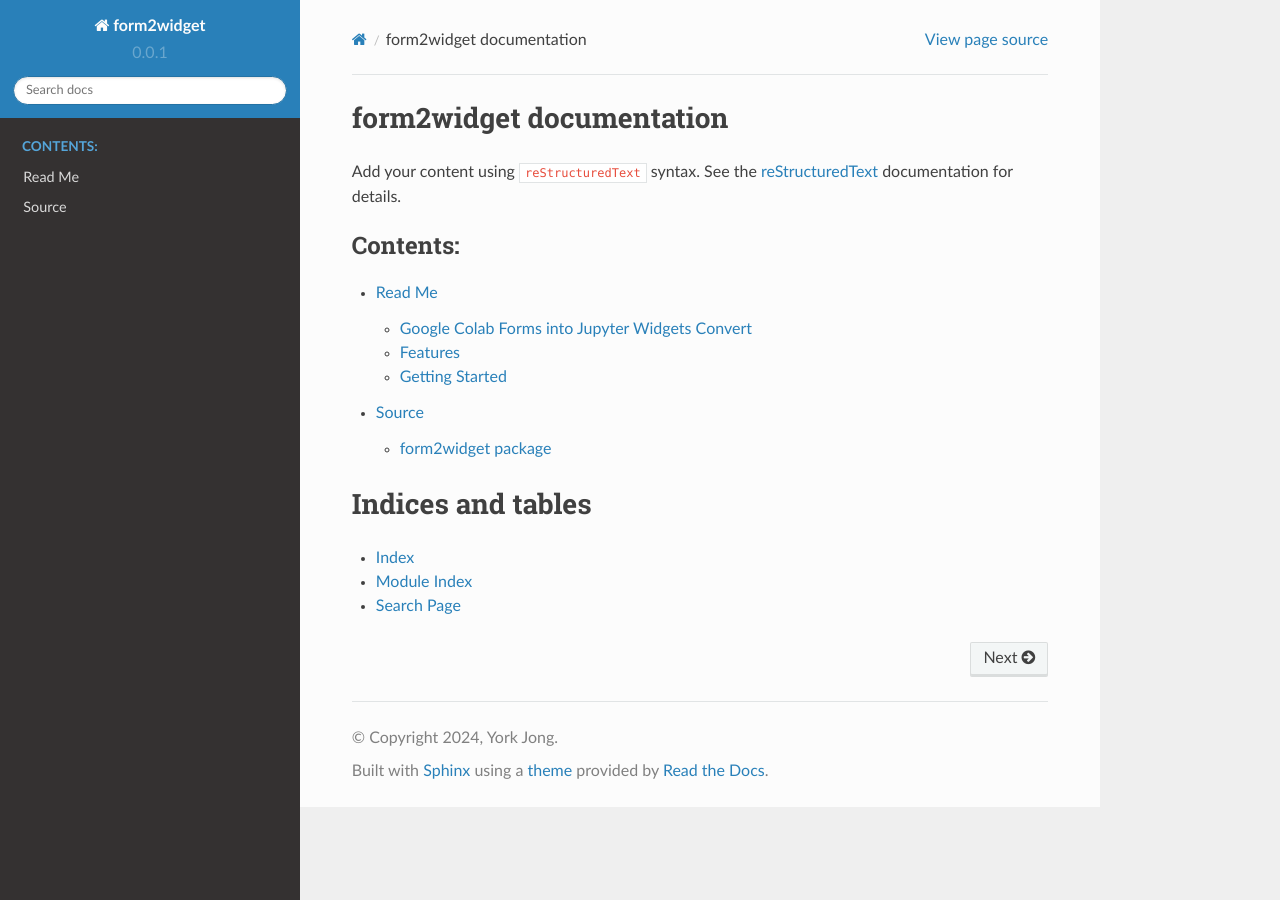
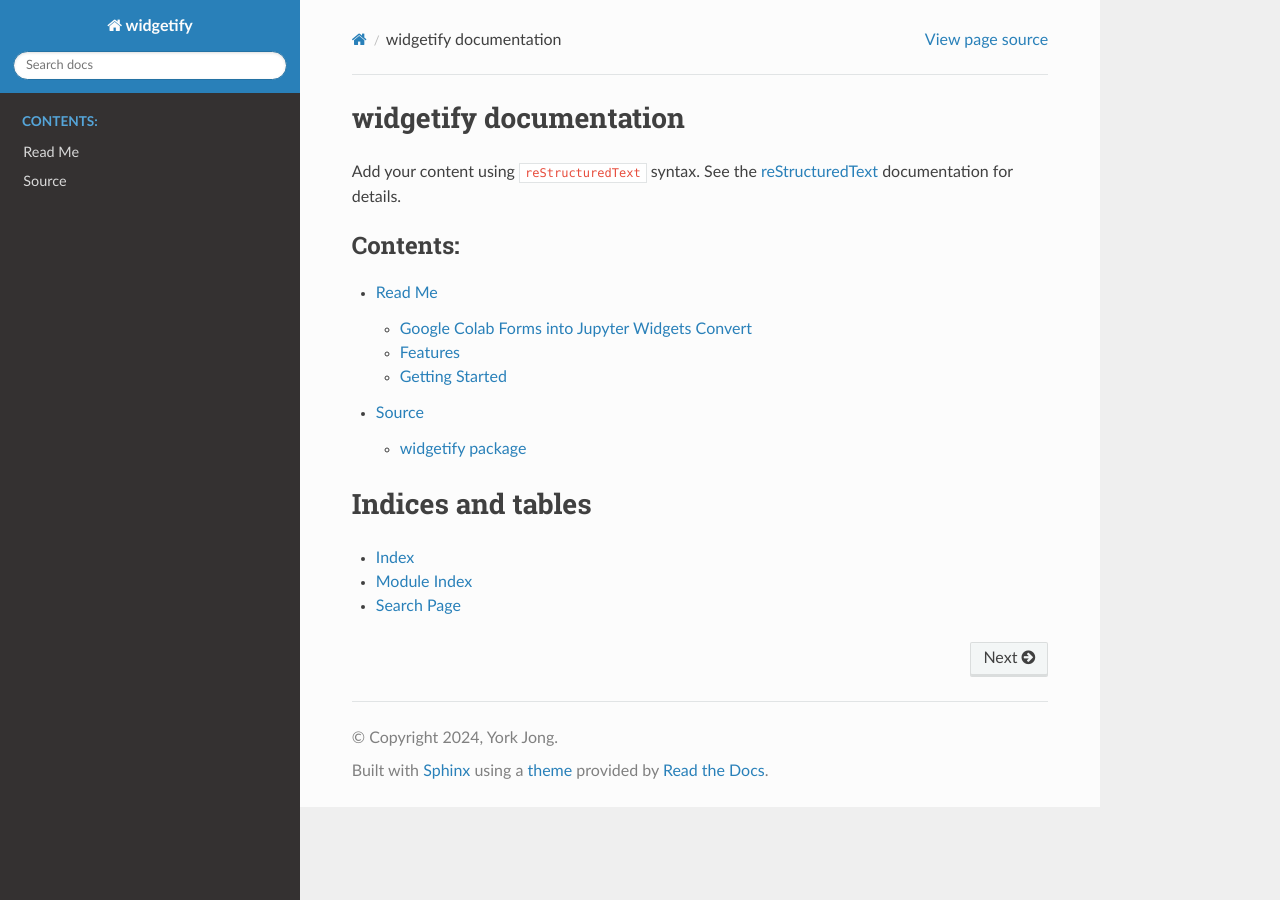
Before and after one commit to yorkjong/form2widget, a Sphinx documentation site: the page built from docs/index.rst, in a window 1280 px wide. Built offline with Sphinx 7.4.7 and the Read the Docs theme 2.0.0, drawn with Linux system fonts in a browser that asks for light colours; the version number is read from the project's files by our own code.

Commit message:
refactor: Update setup.py and documentation files for package rename to widgetify

```diff
--- a/docs/conf.py
+++ b/docs/conf.py
@@ -23,10 +23,10 @@
 # -- Project information -----------------------------------------------------
 # https://www.sphinx-doc.org/en/master/usage/configuration.html#project-information
 
-project = 'form2widget'
+project = 'widgetify'
 copyright = '2024, York Jong'
 author = 'York Jong'
-release = get_version('../form2widget/__init__.py')
+release = get_version('../widgetify/__init__.py')
 
 # -- General configuration ---------------------------------------------------
 # https://www.sphinx-doc.org/en/master/usage/configuration.html#general-configuration
--- a/docs/index.rst
+++ b/docs/index.rst
@@ -1,10 +1,10 @@
-.. form2widget documentation master file, created by
+.. widgetify documentation master file, created by
    sphinx-quickstart on Thu Sep 19 22:14:51 2024.
    You can adapt this file completely to your liking, but it should at least
    contain the root `toctree` directive.
 
-form2widget documentation
-=========================
+widgetify documentation
+=======================
 
 Add your content using ``reStructuredText`` syntax. See the
 `reStructuredText <https://www.sphinx-doc.org/en/master/usage/restructuredtext/index.html>`_
--- a/docs/modules.rst
+++ b/docs/modules.rst
@@ -1,7 +1,7 @@
 Source
-=======
+======
 
 .. toctree::
    :maxdepth: 4
 
-   form2widget
+   widgetify
--- a/setup.py
+++ b/setup.py
@@ -15,12 +15,12 @@
 
 
 setup(
-    name = 'form2widget',
-    version = get_version('form2widget/__init__.py'),
+    name = 'widgetify',
+    version = get_version('widgetify/__init__.py'),
     license = 'MIT',
     author = 'York Jong',
     author_email = 'york.jong@gmail.com',
-    description = 'Google Colab Forms into `ipywidgets` Converter',
+    description = 'Google Colab Forms into Jupyter Widgets Converter',
     long_description = open('README.md').read(),
     python_requires = '>=3.6',
     packages = find_packages(),
```
Also changed, not shown: docs/form2widget.rst (deleted, +0 -45 lines), docs/widgetify.rst (added, +45 -0 lines).
